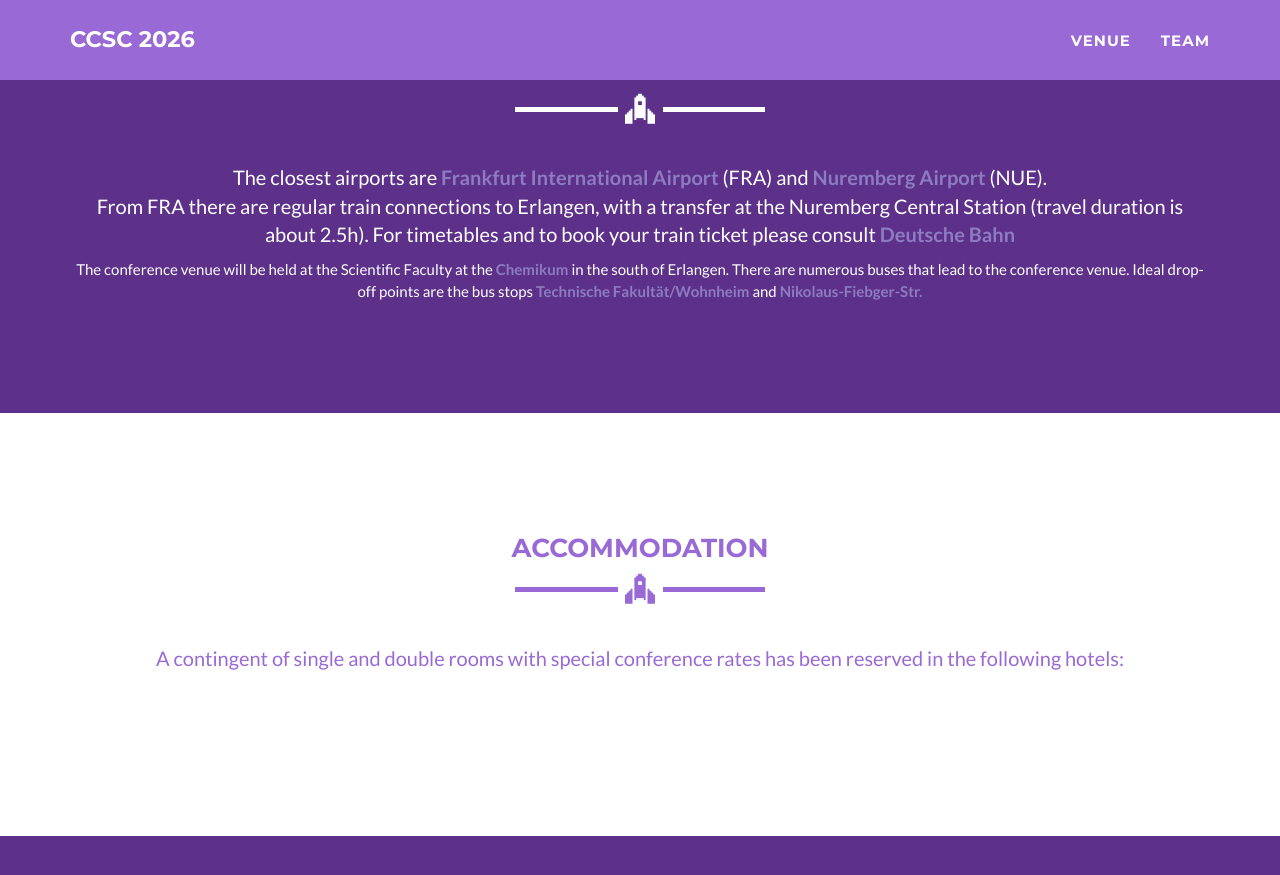
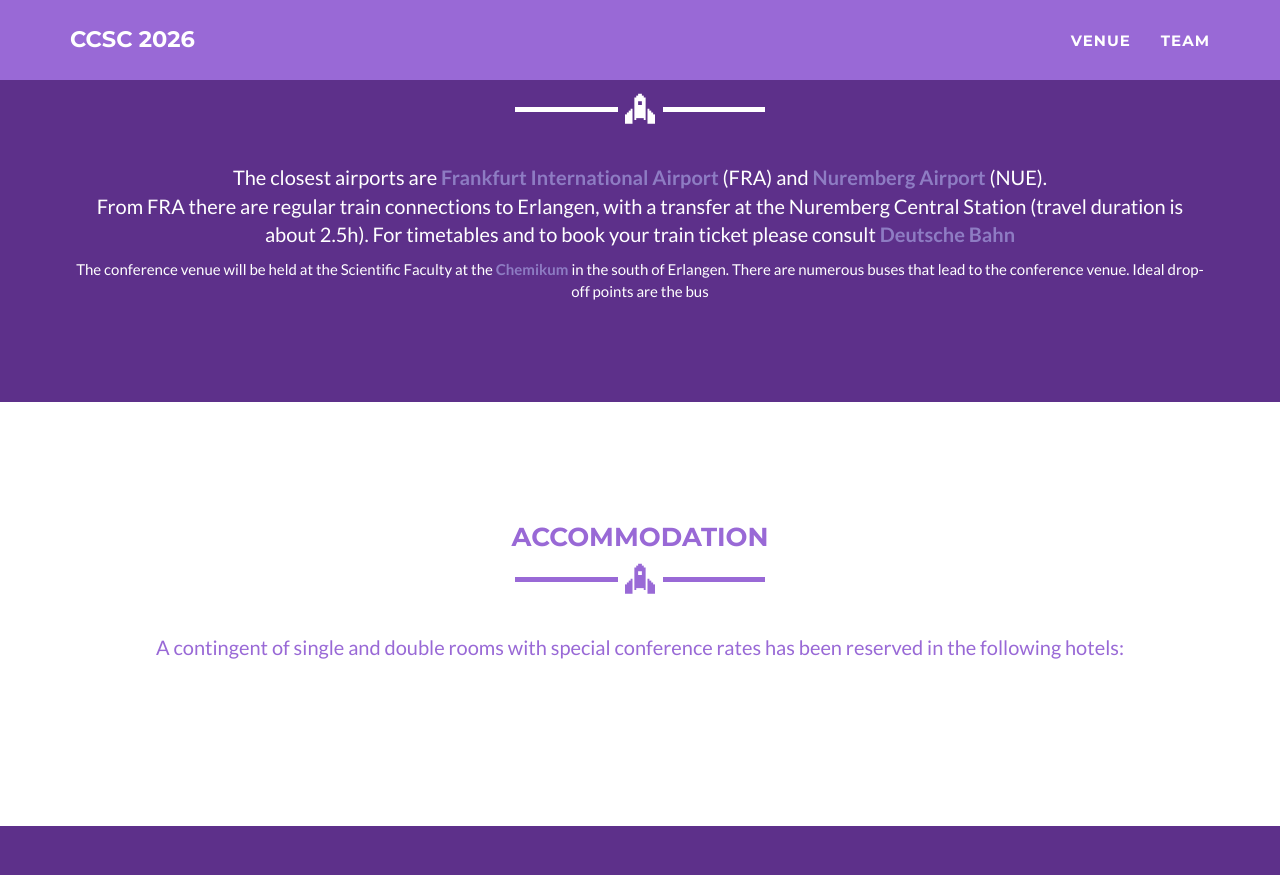
Before and after one commit to ccsc2026/ccsc2026.github.io, a Jekyll site: the page built from venue.html, in a window 1280 px wide and 900 px high, scrolled down 1229 px. Shown: the top 875 px of the window. Built offline with Jekyll 4.4.1, drawn with Linux system fonts in a browser that asks for light colours.

Commit message:
Update venue.html

```diff
--- a/venue.html
+++ b/venue.html
@@ -37,10 +37,7 @@ layout: page
 	From FRA there are regular train connections to Erlangen, with a transfer at the Nuremberg Central Station (travel duration is about 2.5h).
 	For timetables and to book your train ticket please consult <a href='https://int.bahn.de/en' target='_blank' style="color:#8e7cc3;"><b>Deutsche Bahn</b></a> </p>
      	The conference venue will be held at the Scientific Faculty at the <a href="https://www.chemistry.nat.fau.eu/" target="_blank" style="color:#8e7cc3;"><b>Chemikum</b></a> in the south of Erlangen.
-	There are numerous buses that lead to the conference venue. Ideal drop-off points are the bus stops <a href="https://www.google.de/maps/place/Erlangen,+Technische+Fakult%C3%A4t+%2F+Wohnheim/@49.5766664,11.0270168,17z/data=!3m1!5s0x478bf76f9ec608ed:0xdf57ea9bb55c1ef4!4m14!1m7!3m6!1s0x47a1fdca9b85ff4f:0x5c8f71482354137f!2sTechnical+Faculty+Erlangen!8m2!3d49.5743371!4d11.0294571!16s%2Fg%2F1tcwkkwf!3m5!1s0x47a1f935143c67d9:0xc8274418c1cc3ac8!8m2!3d49.5758791!4d11.0280059!16s%2Fg%2F11clsg_ymh?hl=en&entry=ttu&g_ep=EgoyMDI1MDEyMi4wIKXMDSoASAFQAw%3D%3D" target="_blank" style="color:#8e7cc3;"><b>Technische Fakultät/Wohnheim</b></a>
-	and <a href="https://www.google.de/maps/place/Nikolaus-Fiebiger-Str./@49.5766664,11.0270168,17z/data=!3m1!5s0x478bf76f9ec608ed:0xdf57ea9bb55c1ef4!4m14!1m7!3m6!1s0x47a1fdca9b85ff4f:0x5c8f71482354137f!2sTechnical+Faculty+Erlangen!8m2!3d49.5743371!4d11.0294571!16s%2Fg%2F1tcwkkwf!3m5!1s0x47a1f935f91e49c3:0x8c6701ce24293420!8m2!3d49.5777824!4d11.0313332!16s%2Fg%2F11f33n2rm9?hl=en&entry=ttu&g_ep=EgoyMDI1MDEyMi4wIKXMDSoASAFQAw%3D%3D" target="_blank" style="color:#8e7cc3;"><b>Nikolaus-Fiebger-Str.</b></a>
-      	</p>
-      </div>
+	There are numerous buses that lead to the conference venue. Ideal drop-off points are the bus
     </div>
   </div>
 </section>
```
